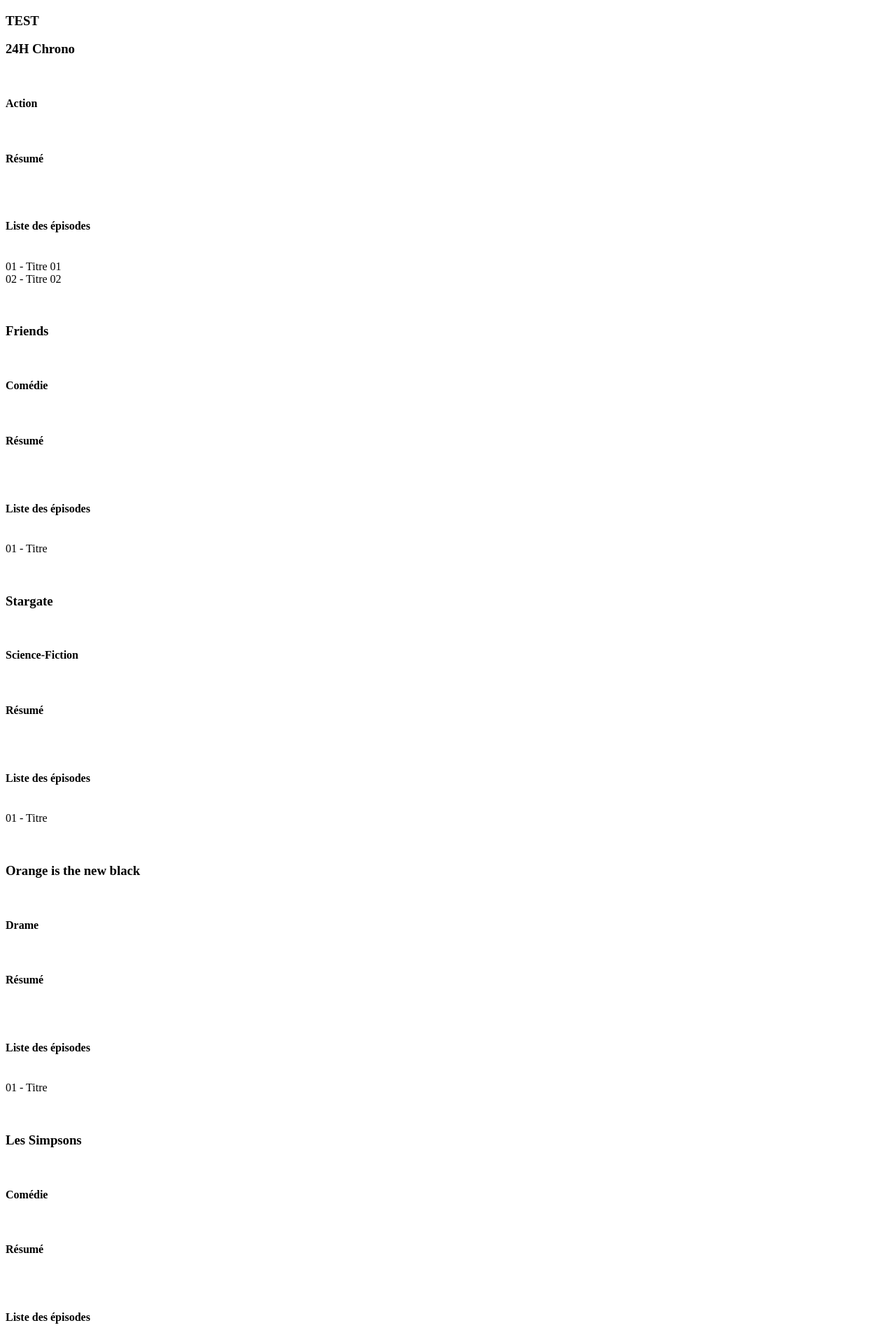
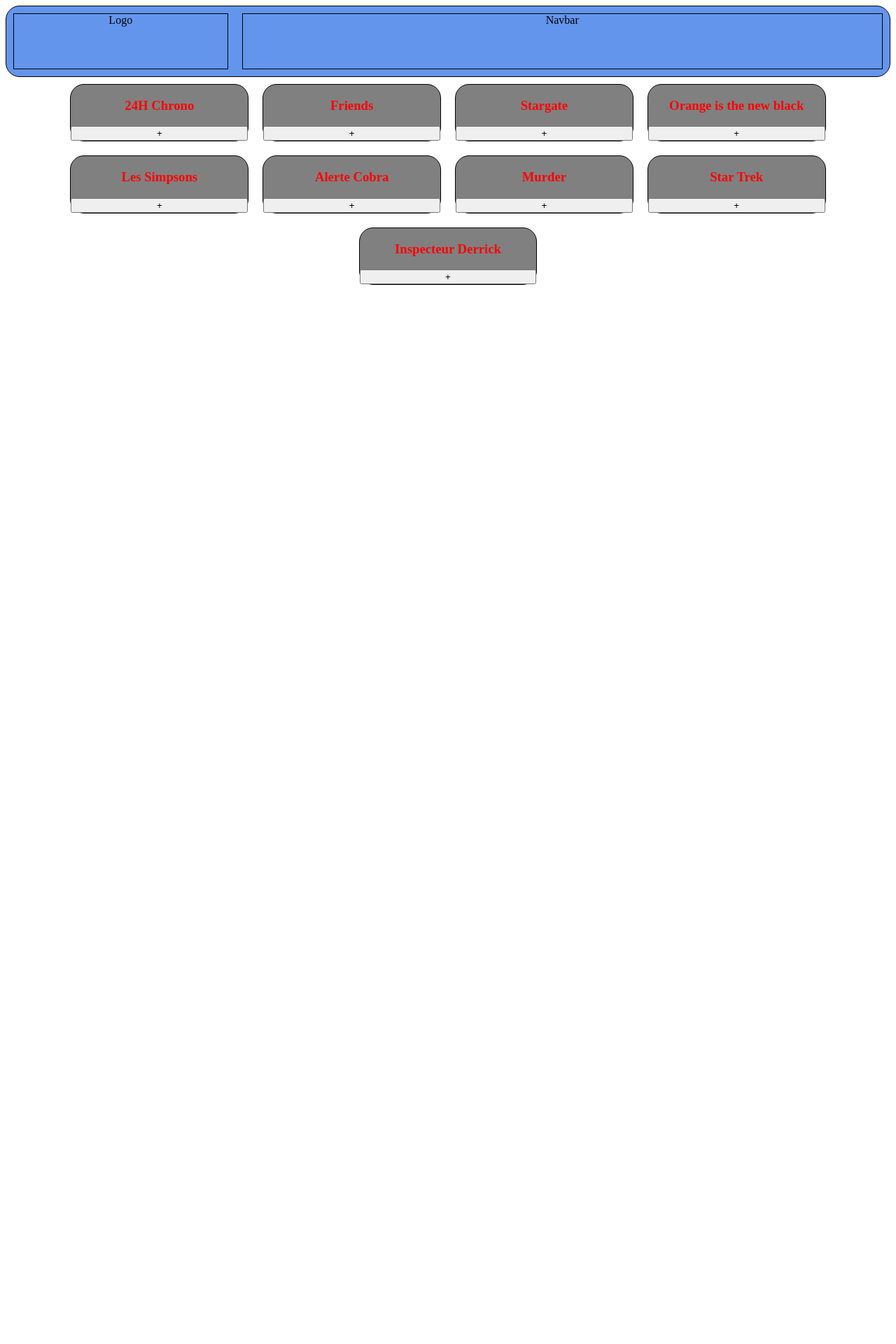
Before and after one commit to Eliwynn/TPSerieG5, a PHP site: page / in a window 1280 px wide. Shown: the top 1920 px of the page at 70% size. After the commit the page ends 407 px from the top, so only its background shows below. Run offline with PHP 8.4, Linux system fonts and the light colour scheme.

Commit message:
Test Jquery
Problèmes de boutons

```diff
--- a/JS/script.js
+++ b/JS/script.js
@@ -0,0 +1,23 @@
+var isShown = false;
+var seriesLen = 0;
+$.getJSON('JSON/series.json', function(data) {
+    var series = data;
+    seriesLen = series.length - 1;
+});
+
+for(var i=0; i < seriesLen; i++) {
+    $("#plusButton"+i).click(function() {
+        if (isShown) {
+            console.log("test");
+            //$(".accordionContainer").css({"display": "none"});
+            //$("input.plusButton").val("+");
+            isShown = false;
+        }
+        else {
+            console.log("test");
+            //$(".accordionContainer").css({"display": "initial"});
+            //$("input.plusButton").val("-");
+            isShown = true;
+        }
+    });
+}
--- a/JSON/series.json
+++ b/JSON/series.json
@@ -12,6 +12,10 @@
             {
                 "numero": "02",
                 "titre": "Titre 02"
+            },
+            {
+                "numero": "03",
+                "titre": "Titre 03"
             }
         ],
         "favori": "false"
--- a/index.php
+++ b/index.php
@@ -3,33 +3,38 @@
     <head>
         <meta charset="UTF-8">
         <title>TP Series</title>
-        <link rel=¨stylesheet¨ href=¨style.css¨>
+        <link rel="stylesheet" type="text/css" href="style.css">
     </head>
 
     <body>
-        <h3>TEST</h3>
+        <div class="headerContainer">
+            <div id="logo">Logo</div>
+            <div id="navBar">Navbar</div>
+        </div>
+
+        <div class="serieContainer">
         <?php
         $json = file_get_contents('JSON/series.json');
         $json_data = json_decode($json,true);
 
         for($i = 0; $i < count($json_data); $i++){
             echo '<div class="serieBloc">';
-            echo '<h3>'.$json_data[$i]["titre"].'</h3>';
-            echo "<br/>";
-            echo '<h4>'.$json_data[$i]["type"].'</h4>';
-            echo "<br/>";
-            echo '<h4>'.$json_data[$i]["resume"].'</h4>';
-            echo "<br/>";
-            echo "<br/><h4>Liste des épisodes</h4><br/>";
-            foreach($json_data[$i]["listeEpisodes"] as $value){
-                echo $value["numero"]." - ".$value["titre"];
-                echo '<br/>';
-            }
-            echo "<br/><br/>";
-            echo "</div>";
+                echo '<div class="serieTitre"><h3>'.$json_data[$i]["titre"].'</h3></div>
+                    <div class="accordionContainer" id="accordion'.$i.'">
+                    <div class="serieType"><h4>Type de la série</h4>'.$json_data[$i]["type"].'</div>
+                    <div class="serieResume"><h4>Résumé</h4>'.$json_data[$i]["resume"].'</div>
+                    <div class="listeEpisodes"><h4>Liste des épisodes</h4><br/>';
+                        foreach($json_data[$i]["listeEpisodes"] as $value){
+                            echo $value["numero"]." - ".$value["titre"].'<br/>';
+                        }
+                echo '</div>';
+                echo '</div>';
+                echo '<input type="button" id="plusButton'.$i.'" value="+" />';
+                echo '</div>';
         }
         ?>
+        </div>
+    <script src="JS/jquery-3.4.1.min.js"></script>
     <script src="JS/script.js"></script>
-    <script src="JS/jquery-3.4.1.min.js"></script>
     </body>
 </html>
--- a/style.css
+++ b/style.css
@@ -1,3 +1,69 @@
-h3 {
-    font-size: 450px;
+.headerContainer {
+    display: flex;
+    flex-direction: row;
+    flex-wrap: no wrap;
+    background-color: cornflowerblue;
+    height: 100px;
+    border: 1px solid black;
+    border-radius: 20px;
+    justify-content: center;
 }
+
+#logo {
+    flex: 1;
+    justify-content: center;
+    text-align: center;
+    border: 1px solid black;
+    margin: 10px;
+}
+
+#navBar {
+    flex: 3;
+    justify-content: center;
+    text-align: center;
+    border: 1px solid black;
+    margin: 10px;
+}
+
+.serieContainer {
+    display: flex;
+    flex-direction: row;
+    justify-content: center;
+    flex-wrap: wrap;
+}
+
+.serieBloc {
+    display: flex;
+    flex-direction: column;
+    justify-content: center;
+    text-align: center;
+    margin: 10px 10px;
+    flex: 1 0 25%;
+    max-width: 20%;
+    background-color: grey;
+    border: 1px solid black;
+    border-radius: 20px;
+}
+
+.serieBloc h3 {
+    color: red;
+}
+
+.serieBloc h4 {
+    color: blue;
+}
+
+.listeEpisodes {
+    margin-bottom: 20px;
+}
+
+.accordionContainer {
+    display: none;
+}
+
+.plusButton {
+    width: 50px;
+    margin-left: auto;
+    margin-right: auto;
+    margin-bottom: 10px;
+}
```
